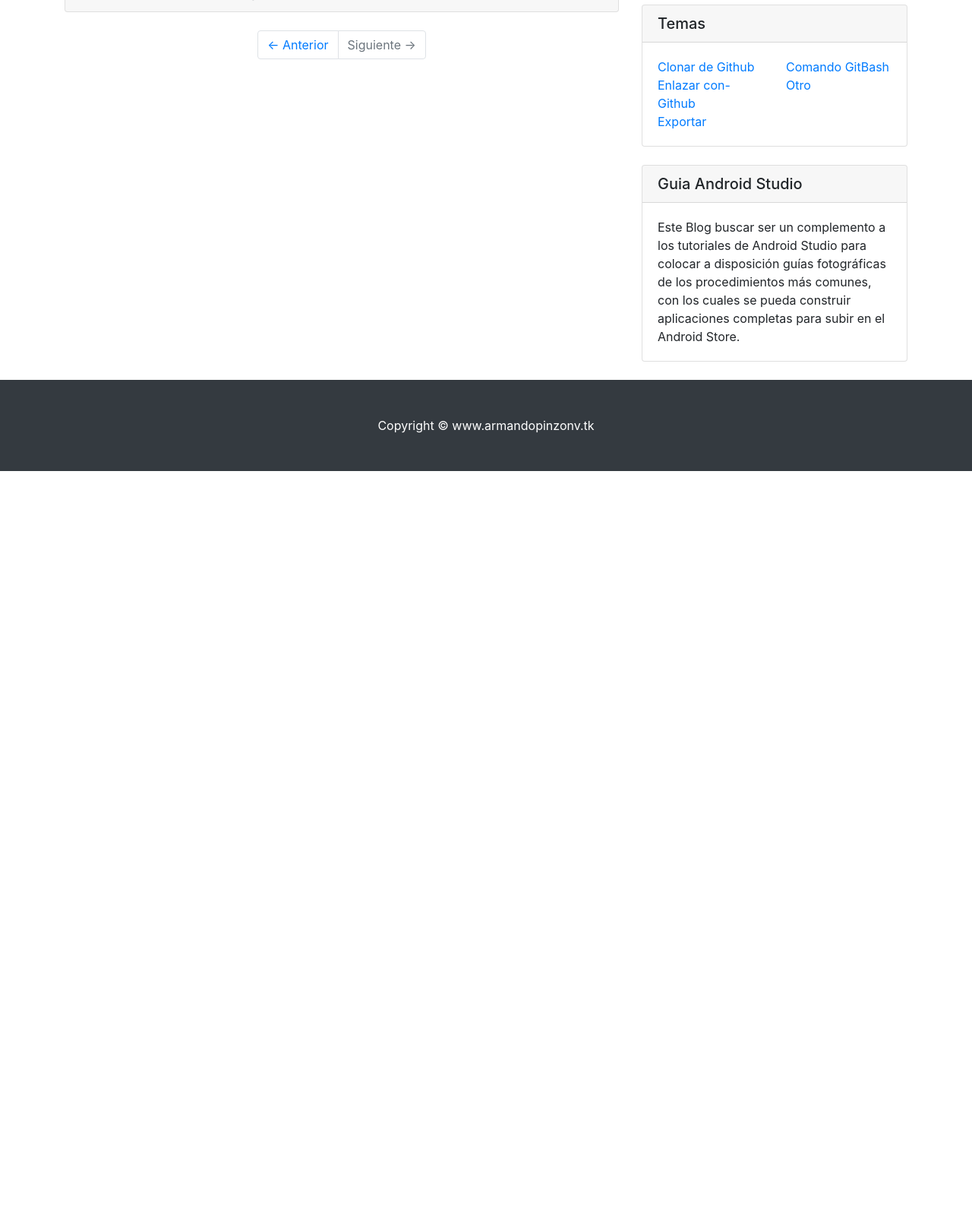
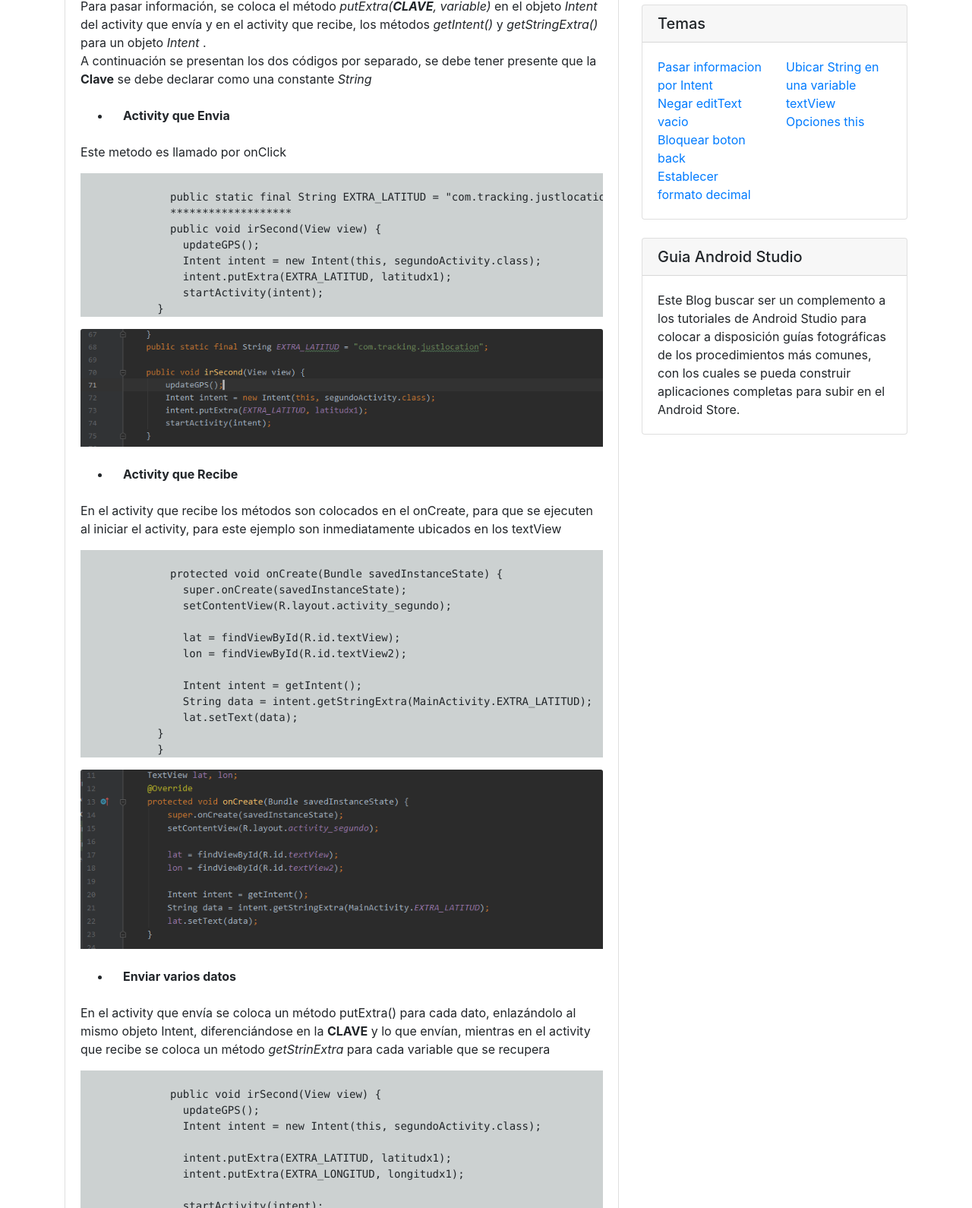
Before and after one commit to armandopinzonvera/androiddev, a plain HTML site: page logicas.html in a window 1280 px wide. Shown: the part 227-1817 px from the top of the page at 76% size. Before the commit the page ends 847 px from the top, so only its background shows below. Drawn offline with Linux system fonts and the light colour scheme.

Commit message:
con paso por intents

```diff
--- a/logicas.html
+++ b/logicas.html
@@ -24,7 +24,8 @@
   <nav class="navbar navbar-expand-lg navbar-dark bg-dark fixed-top">
     <div class="container">
       <a class="navbar-brand" href="#">Android - Logicas</a>
-      <button class="navbar-toggler" type="button" data-toggle="collapse" data-target="#navbarResponsive" aria-controls="navbarResponsive" aria-expanded="false" aria-label="Toggle navigation">
+      <button class="navbar-toggler" type="button" data-toggle="collapse" data-target="#navbarResponsive"
+        aria-controls="navbarResponsive" aria-expanded="false" aria-label="Toggle navigation">
         <span class="navbar-toggler-icon"></span>
       </button>
       <div class="collapse navbar-collapse" id="navbarResponsive">
@@ -74,7 +75,7 @@
 
         <!-- Blog Post -->
 
- <!--
+        <!--
      *********************************************************
      *********************************************************
      *********************************************************
@@ -82,49 +83,119 @@
         <!-- Blog Post -->
         <div class="card mb-4">
 
-          <div class="card-body"> <!--
-            <h2 class="card-title">Cambiar nombre Proyecto </h2>
-            <img class="card-img-top" src="IMG/GIT/copiar.png" alt="Card image cap">
-            <p class="card-text">Se puede iniciar con un proyecto clonado de <b>GitHub</b> o copiando un proyecto que ya exista. Lo primero que hacemos es colocarle el nuevo nombre a la carpeta en donde queremos hacer el cambio</p>
+          <div class="card-body">
+            <h2 class="card-title" id="info_intent">Pasar informacion por Intent </h2>
 
-            <p class="card-text">Abrimos AnSt sin dejar que carguen los proyectos de la memoria,
-              como la nueva copia no se ha utilizado, no aparece en el listado de la izquierda; así que abrimos <b>Open an existing Android Studio proyect</b>, con lo cual se abre el directorio, ubicamos la carpeta carpeta a la que recién asignamos el nuevo nombre y damos click en <b> ok</b></p>
-          <img class="card-img-top" src="IMG/GIT/fil3.png" alt="Card image cap">
+            <p class="card-text">
+              Para pasar información, se coloca el método <i>putExtra(<b>CLAVE</b>, variable)</i> en el objeto
+              <i>Intent</i> del activity que envía y en el activity que recibe, los métodos <i>getIntent()</i> y
+              <i>getStringExtra()</i> para un objeto <i>Intent</i> .<br>
+              A continuación se presentan los dos códigos por separado, se debe tener presente que la <b>Clave</b> se
+              debe declarar como una constante <i>String</i>
 
-           <p class="card-text">Al abrir el directorio de este proyecto, se observa como aún conserva el antiguo nombre en algunas carpetas y la dirección; Iniciamos separando las carpetas que almacenan los archivos .java: seleccionando la primera carpeta, abriendo el engranaje de opciones y deseleccionando <i>Compact Middle Package</i>, con lo cual la carpeta inicial se separa en tres, en donde cada nombre corresponde con el inicial, separado por el punto</p>
-          <img class="card-img-top" src="IMG/GIT/fil4.png" alt="Card image cap">
+            </p>
+            <ul>
+              <li class="nav-item">
+                <a class="nav-link"><b>Activity que Envia</b></a>
+              </li>
+            </ul>
+              <p class="card-text">
+               Este metodo es llamado por onClick
+              </p>
+            <pre class="pre">
+              public static final String EXTRA_LATITUD = "com.tracking.justlocation";
+              *******************
+              public void irSecond(View view) {
+                updateGPS();
+                Intent intent = new Intent(this, segundoActivity.class);
+                intent.putExtra(EXTRA_LATITUD, latitudx1);
+                startActivity(intent);
+            }</pre>
+            <img class="card-img-top" src="IMG/LOGICAS/log1.png" alt="Card image cap">
 
-          <p class="card-text">Damos Click derecho en la carpeta que queremos tenga el nuevo nombre del proyecto, seleccionamos <b>refactor</b>, luego <b>rename</b></p>
-          <img class="card-img-top" src="IMG/GIT/fil5.png" alt="Card image cap">
+            <!--/////////////////////*****////////////////-->
+            <p class="card-text">
 
-          <p class="card-text">Aparecen una ventana de advertencia (Warning) y damos clic en <b>Rename package</b>.</p>
-          <img class="card-img-top" src="IMG/GIT/fil6.png" alt="Card image cap">
+            </p>
 
-          <p class="card-text">Aparece una nueva ventana, <i>Rename</i>, se coloca el nuevo nombre en la primera pestaña de opciones y se da click en <b>Refactor</b>.</p>
-          <img class="card-img-top" src="IMG/GIT/fil7.png" alt="Card image cap">
+            <ul>
+              <li class="nav-item">
+                <a class="nav-link"><b>Activity que Recibe</b></a>
+              </li>
+            </ul>
+              <p class="card-text">
+                En el activity que recibe los métodos son colocados en el onCreate, para que se ejecuten al iniciar el activity, para este ejemplo son inmediatamente ubicados en los textView
+              </p>
+            <pre class="pre">
+              protected void onCreate(Bundle savedInstanceState) {
+                super.onCreate(savedInstanceState);
+                setContentView(R.layout.activity_segundo);
 
-          <p class="card-text">Se abre la pantalla de <i>find</i>, mostrando todas las carpetas relacionadas y volvemos a dar click en <b>Do Refactor</b>.</p>
-          <img class="card-img-top" src="IMG/GIT/fil8.png" alt="Card image cap">
+                lat = findViewById(R.id.textView);
+                lon = findViewById(R.id.textView2);
 
-          <p class="card-text">Android estudio nos indica que algunos archivos tienen nombre inválidos, pero eso se corrige más adelante cuando se sincronice el <i>gradle</i>.</p>
-          <img class="card-img-top" src="IMG/GIT/fil9.png" alt="Card image cap">
+                Intent intent = getIntent();
+                String data = intent.getStringExtra(MainActivity.EXTRA_LATITUD);
+                lat.setText(data);
+            }
+            }</pre>
+            <img class="card-img-top" src="IMG/LOGICAS/log2.png" alt="Card image cap">
 
-          <p class="card-text">Ahora nos dirigimos al archivo <i>Build.gradle(Module:app)</i> y cambiamos el nombre en la línea: <i>applicationId</i>, teniendo presente que cada punto indica el nombre de una carpeta</p>
-          <img class="card-img-top" src="IMG/GIT/fil10.png" alt="Card image cap">
+            <ul>
+              <p class="card-text">
 
-          <p class="card-text">Sincronizamos la información de <i>gradle</i>, para que la información se actualice</p>
-          <img class="card-img-top" src="IMG/GIT/fil11.png" alt="Card image cap">
+              </p>
+              <li class="nav-item">
+                <a class="nav-link"><b>Enviar varios datos</b></a>
+              </li>
+            </ul>
+              <p class="card-text">
+                En el activity que envía se coloca un método putExtra() para cada dato, enlazándolo al mismo objeto Intent, diferenciándose en la <b>CLAVE</b> y lo que envían, mientras en el activity que recibe se coloca un método <i>getStrinExtra</i> para cada variable que se recupera
+              </p>
+            <pre class="pre">
+              public void irSecond(View view) {
+                updateGPS();
+                Intent intent = new Intent(this, segundoActivity.class);
 
-          <p class="card-text">En la pestaña <i>Build</i>, seleccionamos <b>Rebuild Project</b> y esperamos que Android Studio actualice</p>
-          <img class="card-img-top" src="IMG/GIT/fil12.png" alt="Card image cap">
+                intent.putExtra(EXTRA_LATITUD, latitudx1);
+                intent.putExtra(EXTRA_LONGITUD, longitudx1);
 
-          <p class="card-text">En el archivo string.xml se cambia el valor del atributo <i>”app_name”</i> con el correspondiente al nuevo nombre, luego en <b>file</b>, seleccionamos: <b>sabe all</b> y reiniciamos Android Studio</p>
-          <img class="card-img-top" src="IMG/GIT/fil13.png" alt="Card image cap">
-              -->
+                startActivity(intent);
+            }
+            }</pre>
+            <img class="card-img-top" src="IMG/LOGICAS/log3.png" alt="Card image cap">
+
+            <p class="card-text">
+
+            </p>
+
+            <pre class="pre">
+              protected void onCreate(Bundle savedInstanceState) {
+                super.onCreate(savedInstanceState);
+                setContentView(R.layout.activity_segundo);
+
+                lat = findViewById(R.id.textView);
+                lon = findViewById(R.id.textView2);
+
+                Intent intent = getIntent();
+                String datalat = intent.getStringExtra(MainActivity.EXTRA_LATITUD);
+                String datalon = intent.getStringExtra(MainActivity.EXTRA_LONGITUD);
+                lat.setText(datalat);
+                lon.setText(datalon);
+            }</pre>
+
+            <p class="card-text">
+
+            </p>
+            <img class="card-img-top" src="IMG/LOGICAS/log4.png" alt="Card image cap">
+
+            <p class="card-text">
+
+            </p>
           </div>
           <div class="card-footer text-muted">
-            Publicado en Julio 24, 2020 by
-            <a href="#">Armando Pinzon</a>
+            Publicado en Julio 30, 2020 by
+            <a href="https://armandopinzonvera.github.io/Portafolio2020/">Armando Pinzon</a>
           </div>
         </div>
 
@@ -179,23 +250,26 @@
               <div class="col-lg-6">
                 <ul class="list-unstyled mb-0">
                   <li>
-                    <a href="#">Clonar de Github</a>
+                    <a href="#info_intent">Pasar informacion por Intent</a>
                   </li>
                   <li>
-                    <a href="#">Enlazar con-Github</a>
+                    <a href="#">Negar editText vacio</a>
                   </li>
                   <li>
-                    <a href="#">Exportar</a>
+                    <a href="#">Bloquear boton back</a>
+                  </li>
+                  <li>
+                    <a href="#">Establecer formato decimal</a>
                   </li>
                 </ul>
               </div>
               <div class="col-lg-6">
                 <ul class="list-unstyled mb-0">
                   <li>
-                    <a href="#">Comando GitBash</a>
+                    <a href="#">Ubicar String en una variable textView</a>
                   </li>
                   <li>
-                    <a href="#">Otro</a>
+                    <a href="#">Opciones this</a>
                   </li>
 
                 </ul>
@@ -208,7 +282,9 @@
         <div class="card my-4">
           <h5 class="card-header">Guia Android Studio</h5>
           <div class="card-body">
-            Este Blog buscar ser un complemento a los tutoriales de Android Studio para colocar a disposición guías fotográficas de los procedimientos más comunes, con los cuales se pueda construir aplicaciones completas para subir en el Android Store.
+            Este Blog buscar ser un complemento a los tutoriales de Android Studio para colocar a disposición guías
+            fotográficas de los procedimientos más comunes, con los cuales se pueda construir aplicaciones completas
+            para subir en el Android Store.
           </div>
         </div>
 
```
Also changed, not shown: index.html (+1 -1 lines), mapLocation.html (+46 -16 lines), IMG/LOGICAS/log1.png (added), IMG/LOGICAS/log2.png (added), IMG/LOGICAS/log3.png (added), IMG/LOGICAS/log4.png (added).
